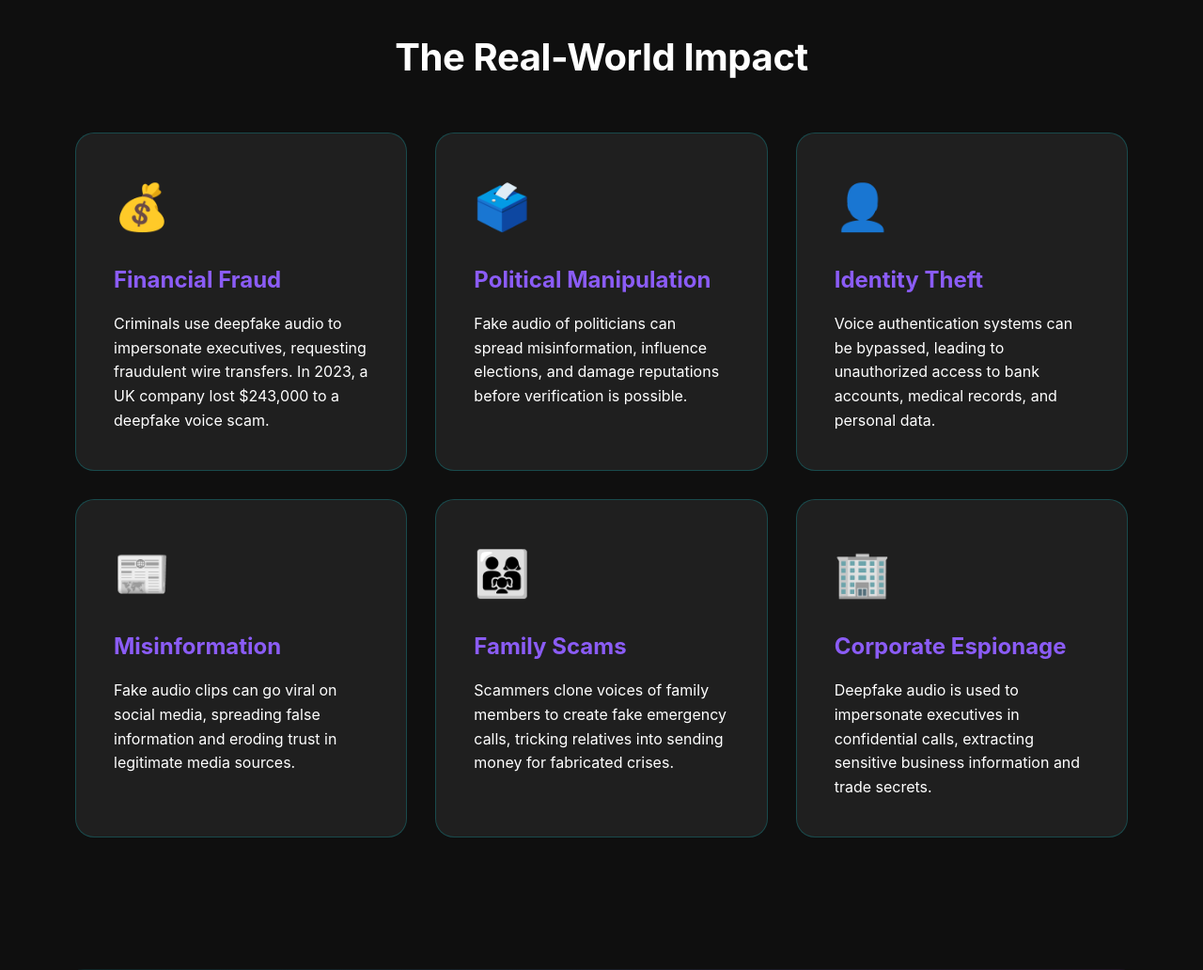
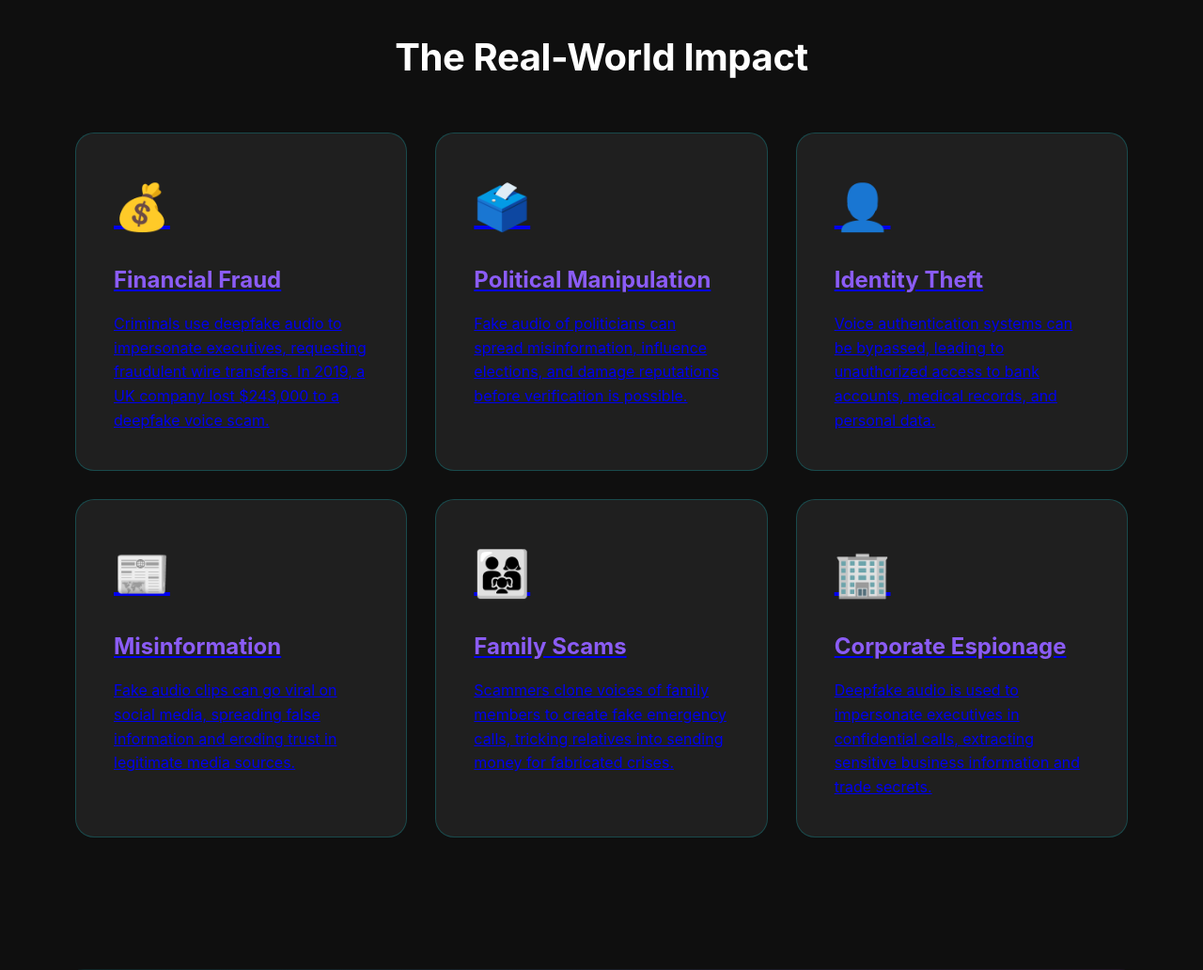
Before and after one commit to itsBabuaa/EchoShield, a Flask app: page / in a window 1280 px wide. Shown: the part 2186-3218 px from the top of the page at 94% size. Run offline with Flask 3, Linux system fonts and the light colour scheme; parts of the project's set-up code (start-up, migrations or seed data) failed here and were passed over.

Commit message:
Refactor home.html with updated content and links

```diff
--- a/templates/home.html
+++ b/templates/home.html
@@ -84,36 +84,36 @@
     <div class="container">
         <h2 class="section-title">The Real-World Impact</h2>
         <div class="harm-grid">
-            <div class="harm-card">
+            <a href="https://www.forbes.com/sites/jessedamiani/2019/09/03/a-voice-deepfake-was-used-to-scam-a-ceo-out-of-243000/" target="_blank" class="harm-card">
                 <div class="harm-icon">💰</div>
                 <h3>Financial Fraud</h3>
-                <p>Criminals use deepfake audio to impersonate executives, requesting fraudulent wire transfers. In 2023, a UK company lost $243,000 to a deepfake voice scam.</p>
-            </div>
-            <div class="harm-card">
+                <p>Criminals use deepfake audio to impersonate executives, requesting fraudulent wire transfers. In 2019, a UK company lost $243,000 to a deepfake voice scam.</p>
+            </a>
+            <a href="https://www.bbc.com/news/technology-59810383" target="_blank" class="harm-card">
                 <div class="harm-icon">🗳️</div>
                 <h3>Political Manipulation</h3>
                 <p>Fake audio of politicians can spread misinformation, influence elections, and damage reputations before verification is possible.</p>
-            </div>
-            <div class="harm-card">
+            </a>
+            <a href="https://www.theguardian.com/technology/2023/mar/16/voice-cloning-ai-scams" target="_blank" class="harm-card">
                 <div class="harm-icon">👤</div>
                 <h3>Identity Theft</h3>
                 <p>Voice authentication systems can be bypassed, leading to unauthorized access to bank accounts, medical records, and personal data.</p>
-            </div>
-            <div class="harm-card">
+            </a>
+            <a href="https://www.wired.com/story/deepfake-detection-algorithms-can-be-defeated/" target="_blank" class="harm-card">
                 <div class="harm-icon">📰</div>
                 <h3>Misinformation</h3>
                 <p>Fake audio clips can go viral on social media, spreading false information and eroding trust in legitimate media sources.</p>
-            </div>
-            <div class="harm-card">
+            </a>
+            <a href="https://consumer.ftc.gov/consumer-alerts/2023/03/scammers-use-ai-enhance-their-family-emergency-schemes" target="_blank" class="harm-card">
                 <div class="harm-icon">👨‍👩‍👧</div>
                 <h3>Family Scams</h3>
                 <p>Scammers clone voices of family members to create fake emergency calls, tricking relatives into sending money for fabricated crises.</p>
-            </div>
-            <div class="harm-card">
+            </a>
+            <a href="https://www.csoonline.com/article/570001/deepfakes-what-they-are-and-how-to-spot-them.html" target="_blank" class="harm-card">
                 <div class="harm-icon">🏢</div>
                 <h3>Corporate Espionage</h3>
                 <p>Deepfake audio is used to impersonate executives in confidential calls, extracting sensitive business information and trade secrets.</p>
-            </div>
+            </a>
         </div>
     </div>
 </section>
```
